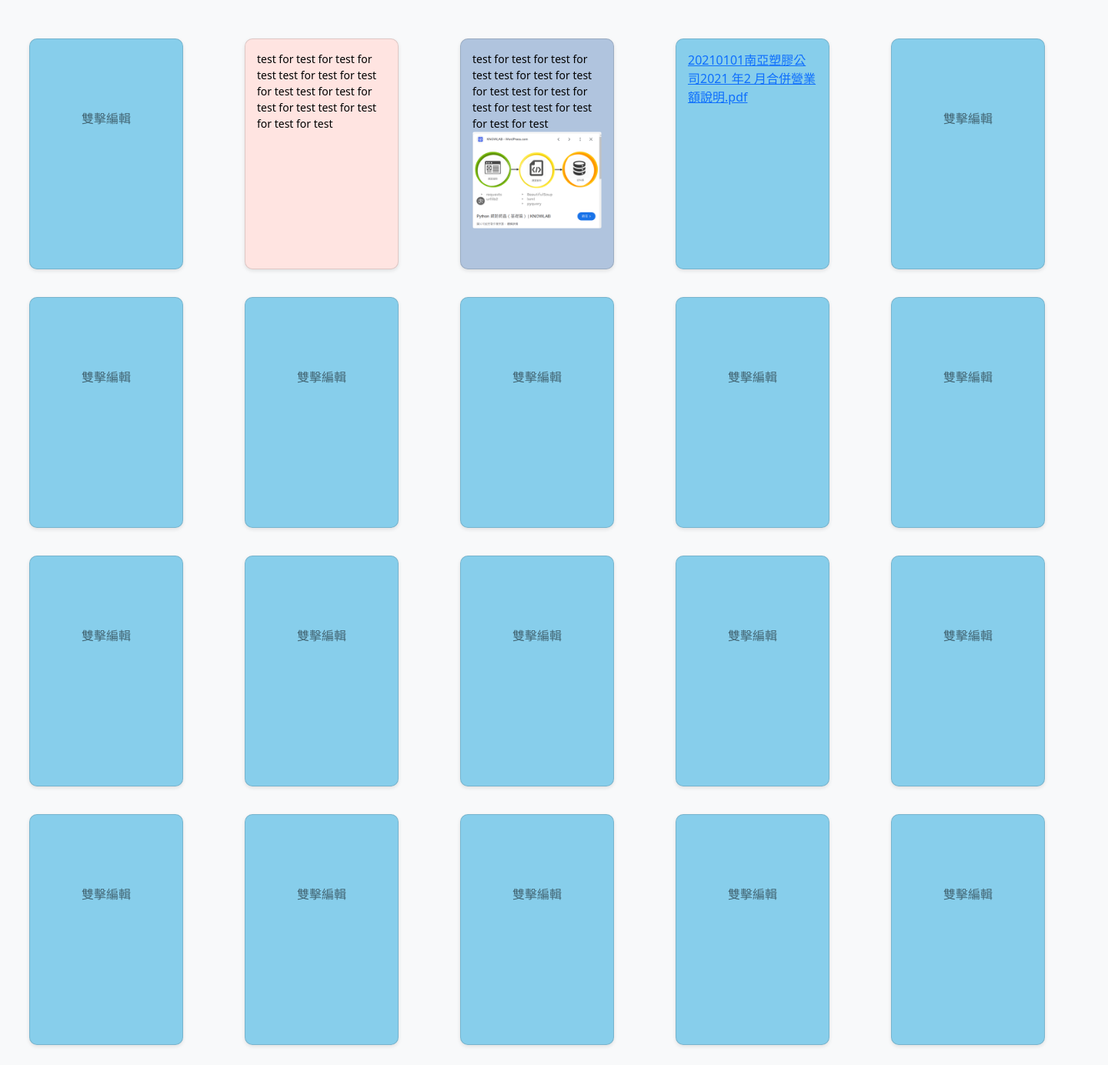
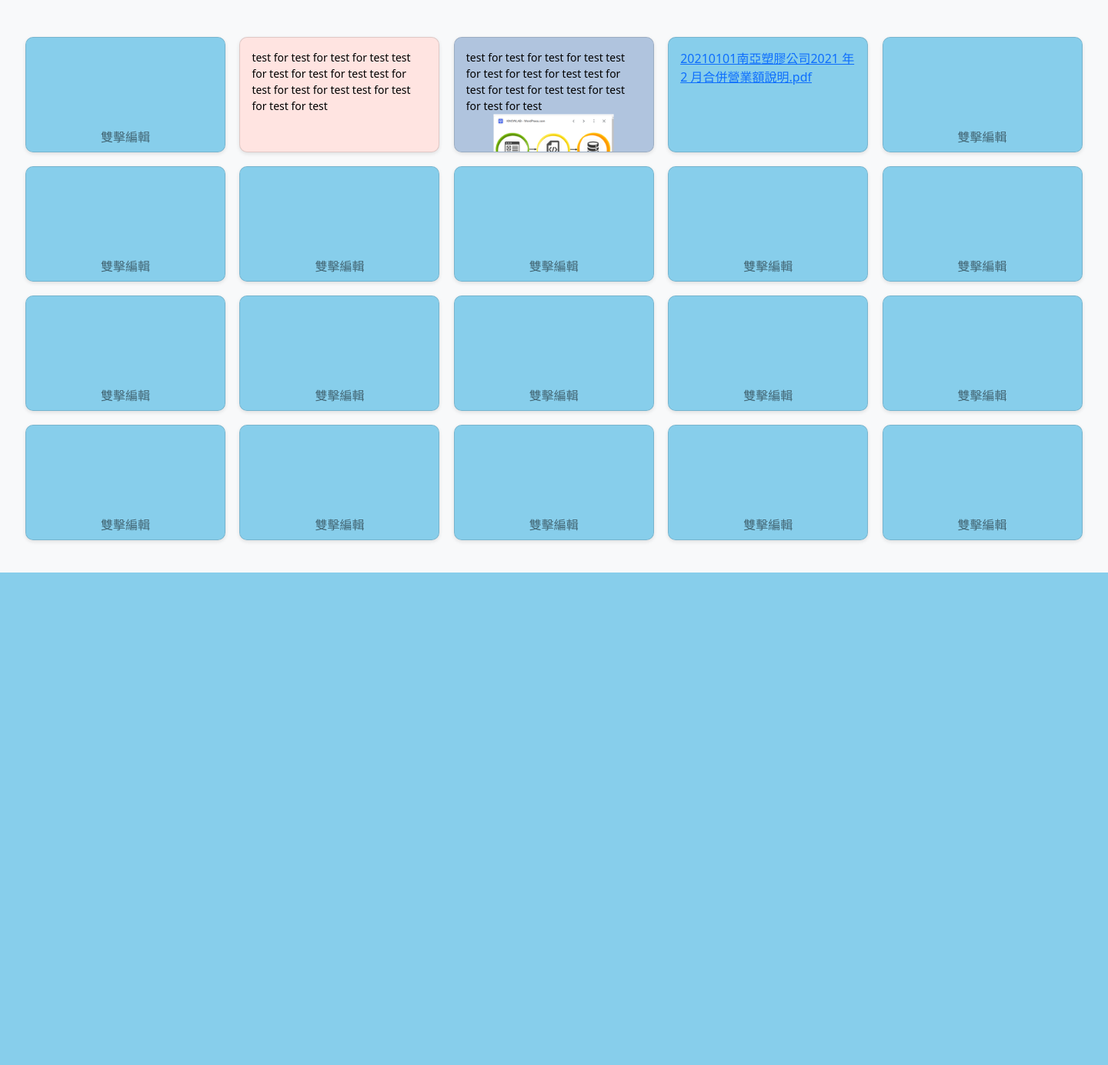
Before and after one commit to shinan100/4x20cards, a Flask app: page / in a window 1440 px wide. Shown: the part 56-1440 px from the top of the page at 77% size. After the commit the page ends 800 px from the top, so only its background shows below. Run offline with Flask 3, Linux system fonts and the light colour scheme; some libraries are stand-ins or nearby versions.

Commit message:
UI Enhancement: Adjusted card layout and spacing - Reduced card height to 50% - Increased card width to 130% - Reduced spacing between cards - Moved cards closer to page selector (0.5cm gap)

```diff
--- a/static/css/style.css
+++ b/static/css/style.css
@@ -8,15 +8,15 @@ body {
 .cards-container {
     display: grid;
     grid-template-columns: repeat(5, 1fr);
-    gap: 1rem;
-    padding: 1rem;
+    gap: 0.5rem;
+    padding: 0.5cm 1rem 1rem 1rem;
 }
 
 /* 卡片樣式 */
 .card {
-    width: 200px;
-    height: 300px;
-    margin: 10px;
+    width: 260px;
+    height: 150px;
+    margin: 5px;
     padding: 15px;
     border-radius: 10px;
     box-shadow: 0 2px 5px rgba(0,0,0,0.1);
```
